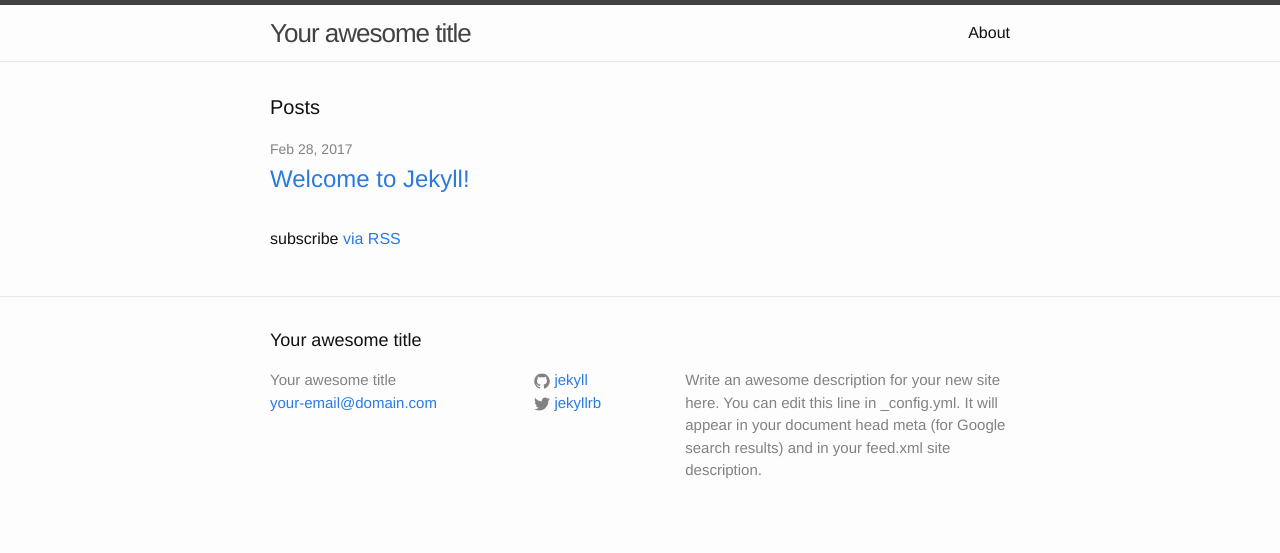
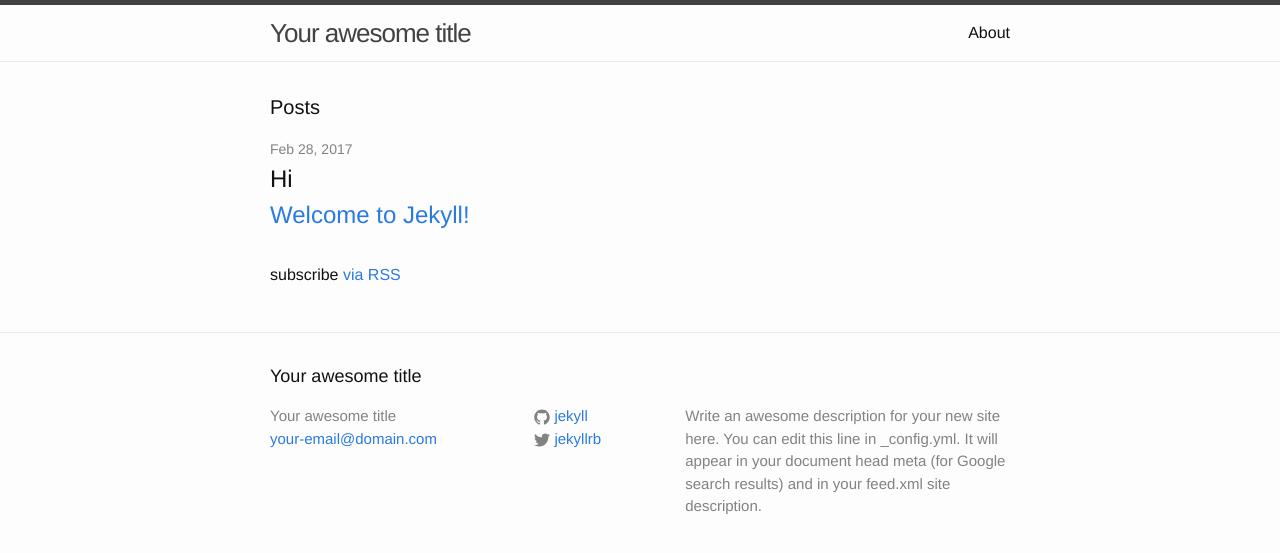
Before and after one commit to girlprogrammer7/girlprogrammer7.github.io, a Jekyll site: the page built from index.html, in a window 1280 px wide. Shown: the top 553 px of the page. Built offline with Jekyll 4.4.1, drawn with Linux system fonts in a browser that asks for light colours.

Commit message:
Update index.html

```diff
--- a/index.html
+++ b/index.html
@@ -11,7 +11,7 @@ layout: default
       <li>
         <span class="post-meta">{{ post.date | date: "%b %-d, %Y" }}</span>
 
-        <h2>
+        <h2>Hi
           <a class="post-link" href="{{ post.url | prepend: site.baseurl }}">{{ post.title }}</a>
         </h2>
       </li>
```
